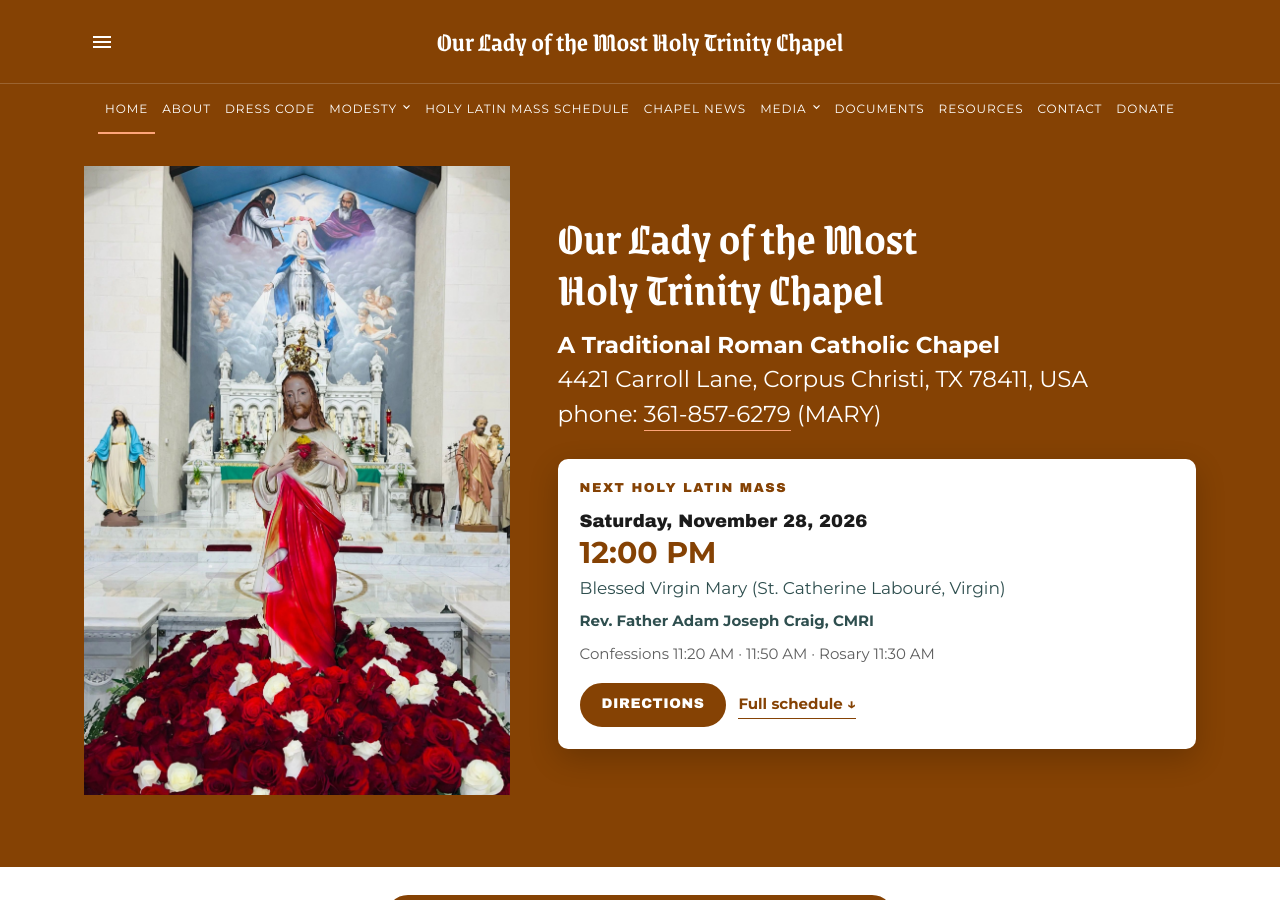
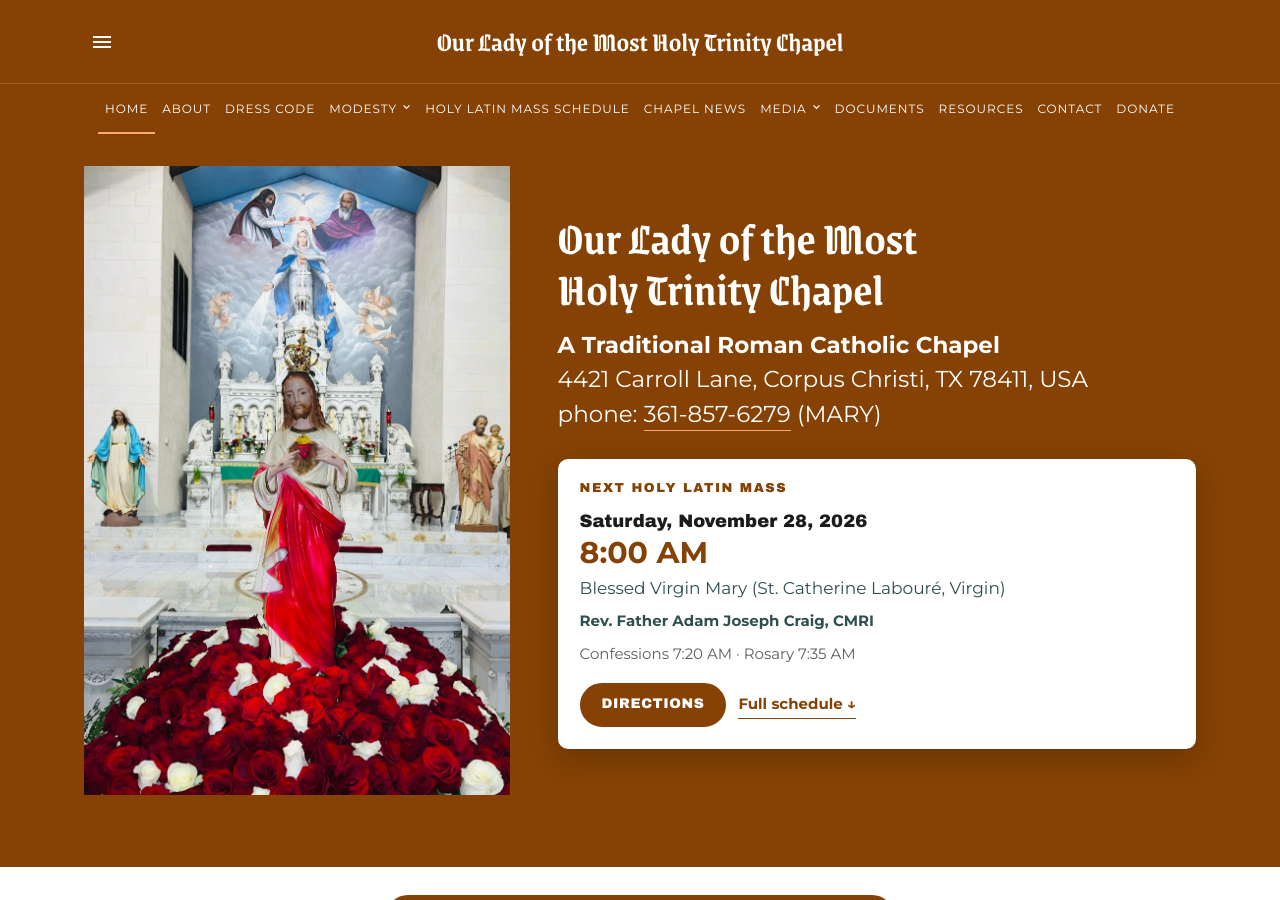
Before and after one commit to ourladymhtchurch/ourladymhtchurch.github.io, a Jekyll site: the page built from index.html, in a window 1280 px wide and 900 px high. Built offline with Jekyll 4.4.1, drawn with Linux system fonts in a browser that asks for light colours; some of the changed text lies outside the part shown.

Commit message:
Schedule: move the Saturday, November 28 Holy Latin Mass to 8:00 AM, with Confessions at 7:20 AM and the Rosary at 7:35 AM

```diff
--- a/_data/schedule.yml
+++ b/_data/schedule.yml
@@ -30,11 +30,11 @@ notice: |
 
 masses:
   - date: "Saturday, November 28, 2026"
-    time: "12:00 PM"
+    time: "8:00 AM"
     feast: "Blessed Virgin Mary (St. Catherine Labouré, Virgin)"
     celebrant: "Rev. Father Adam Joseph Craig, CMRI"
-    confessions: "11:20 AM · 11:50 AM"
-    rosary: "11:30 AM"
+    confessions: "7:20 AM"
+    rosary: "7:35 AM"
   - date: "Sunday, November 29, 2026"
     time: "8:00 AM"
     feast: "First Sunday of Advent (St. Saturninus, M)"
```
